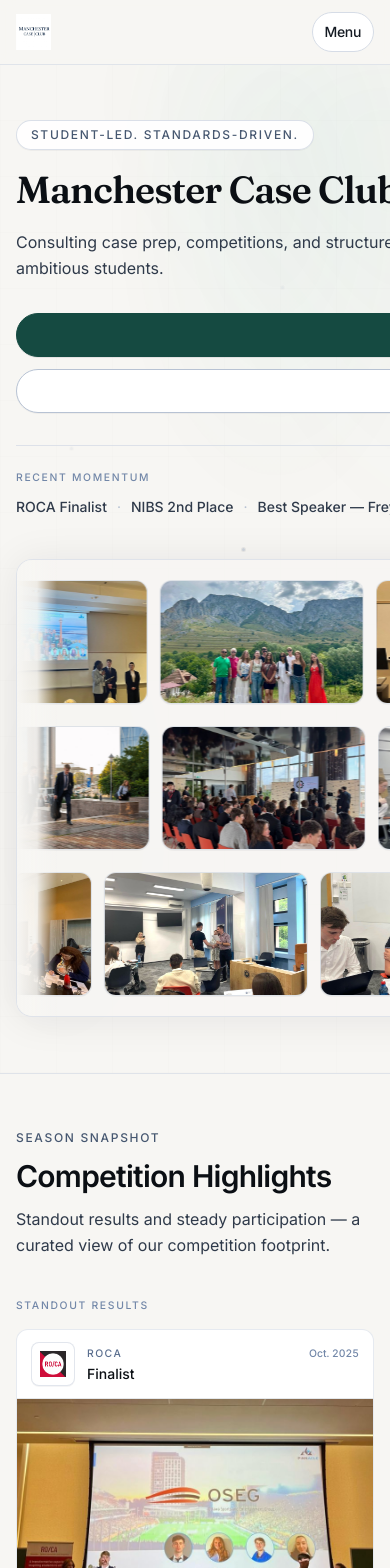
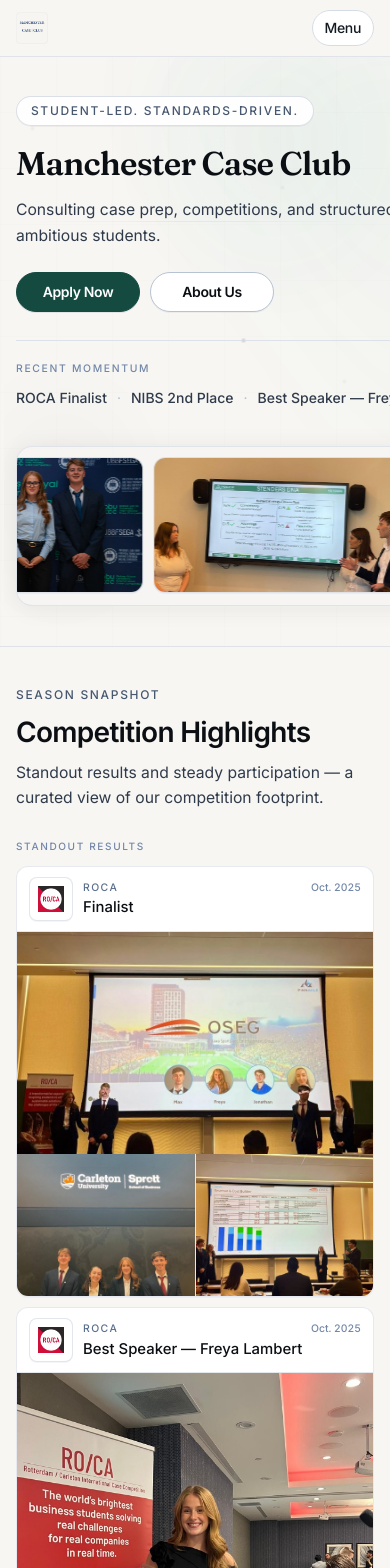
Before and after one commit to maxnilsohare/mcr-case-club, a Next.js app: page / in a window 390 px wide. Shown: the top 1568 px of the page. Built offline with nearby package versions, Linux system fonts and the light colour scheme.

Commit message:
Refine mobile homepage layout and hero interactions.
Improve mobile-first spacing, CTA rendering consistency, animated hero gallery behavior, and competition card sizing so the homepage feels intentional across breakpoints.

```diff
--- a/src/components/site/CompetitionHighlights.tsx
+++ b/src/components/site/CompetitionHighlights.tsx
@@ -222,8 +222,8 @@
       };
 
   return (
-    <article className="group/part relative z-0 flex cursor-default flex-col overflow-hidden rounded-xl border border-ink-200/60 bg-white shadow-[0_1px_0_rgba(15,23,42,0.03)] transition-[box-shadow,border-color,transform,z-index] duration-300 ease-out hover:z-20 hover:scale-[1.03] hover:border-ink-300/85 hover:shadow-[0_12px_36px_rgba(20,26,34,0.11)] motion-reduce:transition-none motion-reduce:hover:scale-100">
-      <div className="flex items-center gap-3 px-3.5 py-3 sm:gap-4 sm:px-4 sm:py-3.5">
+    <article className="group/part relative z-0 flex h-fit cursor-default flex-col overflow-hidden rounded-xl border border-ink-200/60 bg-white shadow-[0_1px_0_rgba(15,23,42,0.03)] transition-[box-shadow,border-color,transform,z-index] duration-300 ease-out hover:z-20 hover:scale-[1.01] hover:border-ink-300/85 hover:shadow-[0_10px_28px_rgba(20,26,34,0.09)] motion-reduce:transition-none motion-reduce:hover:scale-100">
+      <div className="flex items-center gap-2.5 px-3 py-2.5 sm:gap-4 sm:px-4 sm:py-3.5">
         <LogoMark item={item} size="sm" />
         <div className="min-w-0 flex-1">
           <div className="flex items-baseline justify-between gap-2">
@@ -234,7 +234,9 @@
               {item.date}
             </p>
           </div>
-          <p className="mt-0.5 text-sm font-medium leading-snug text-ink-950">{item.result}</p>
+          <p className="mt-0.5 text-[0.93rem] font-medium leading-snug text-ink-950 sm:text-sm">
+            {item.result}
+          </p>
         </div>
       </div>
 
@@ -275,19 +277,22 @@
   const participation = items.filter((i) => i.tier === "participation");
 
   return (
-    <div className="space-y-12">
+    <div className="space-y-8 sm:space-y-12">
       {featured.length > 0 ? (
         <Reveal variant="fadeUp" className="block">
-          <p className="mb-4 text-[0.65rem] font-medium uppercase tracking-[0.16em] text-ink-500">
+          <p className="mb-3 text-[0.63rem] font-medium uppercase tracking-[0.16em] text-ink-500 sm:mb-4">
             Standout results
           </p>
           <StaggerContainer
-            className="grid gap-3 sm:grid-cols-2 lg:grid-cols-3"
+            className="grid gap-2.5 sm:grid-cols-2 sm:gap-3 lg:grid-cols-3"
             stagger={0.06}
             delayChildren={0.02}
           >
             {featured.map((item, index) => (
-              <StaggerItem key={item.id} className={cn("min-w-0", featuredGridSpanClass(index, featured.length))}>
+              <StaggerItem
+                key={item.id}
+                className={cn("min-w-0 self-start", featuredGridSpanClass(index, featured.length))}
+              >
                 <HighlightCollageCard
                   item={item}
                   wideLayout={itemUsesWideCollage(index, featured.length)}
@@ -300,17 +305,17 @@
 
       {participation.length > 0 ? (
         <Reveal variant="fadeUp" className="block" delay={0.04}>
-          <div className="border-t border-ink-200/70 pt-10">
-            <p className="mb-4 text-[0.65rem] font-medium uppercase tracking-[0.16em] text-ink-500">
+          <div className="border-t border-ink-200/70 pt-7 sm:pt-10">
+            <p className="mb-3 text-[0.63rem] font-medium uppercase tracking-[0.16em] text-ink-500 sm:mb-4">
               Participation
             </p>
             <StaggerContainer
-              className="grid gap-3 sm:grid-cols-2 lg:grid-cols-3"
+              className="grid gap-2.5 sm:grid-cols-2 sm:gap-3 lg:grid-cols-3"
               stagger={0.06}
               delayChildren={0.02}
             >
               {participation.map((item) => (
-                <StaggerItem key={item.id} className="min-w-0">
+                <StaggerItem key={item.id} className="min-w-0 self-start">
                   <HighlightCollageCard item={item} />
                 </StaggerItem>
               ))}
--- a/src/components/site/HeroArchiveMarquee.tsx
+++ b/src/components/site/HeroArchiveMarquee.tsx
@@ -40,7 +40,7 @@
   if (set.length === 0) return null;
 
   const cardClass =
-    "group/card relative z-0 h-[7.75rem] w-[12.75rem] shrink-0 cursor-default overflow-hidden rounded-xl border border-ink-200/65 bg-paper-200 shadow-[0_1px_0_rgba(15,23,42,0.04)] transition-[box-shadow,border-color,transform,z-index] duration-300 ease-out will-change-transform hover:z-20 hover:scale-[1.04] hover:border-ink-300/85 hover:shadow-[0_12px_32px_rgba(20,26,34,0.14)] motion-reduce:transition-none motion-reduce:hover:scale-100 sm:h-[8.5rem] sm:w-[14rem] lg:h-[9rem] lg:w-[15rem]";
+    "group/card relative z-0 h-[8.25rem] w-[14rem] shrink-0 cursor-default overflow-hidden rounded-xl border border-ink-200/65 bg-paper-200 shadow-[0_1px_0_rgba(15,23,42,0.04)] transition-[box-shadow,border-color,transform,z-index] duration-300 ease-out will-change-transform hover:z-20 hover:scale-[1.04] hover:border-ink-300/85 hover:shadow-[0_12px_32px_rgba(20,26,34,0.14)] motion-reduce:transition-none motion-reduce:hover:scale-100 sm:h-[8.5rem] sm:w-[14rem] lg:h-[9rem] lg:w-[15rem]";
 
   const phaseDelay = -(MARQUEE_DURATION_S / 3) * rowIndex;
 
@@ -82,6 +82,7 @@
   if (images.length === 0) return null;
 
   const [row0, row1, row2] = partitionIntoThreeRows(images);
+  const mobileBase = ensureMarqueeSet([...images.slice(0, Math.min(images.length, 10))]);
 
   const cardClassStatic =
     "group/card relative z-0 h-[7.75rem] w-full shrink-0 cursor-default overflow-hidden rounded-xl border border-ink-200/65 bg-paper-200 shadow-[0_1px_0_rgba(15,23,42,0.04)] transition-[box-shadow,border-color,transform,z-index] duration-300 ease-out hover:z-20 hover:scale-[1.04] hover:border-ink-300/85 hover:shadow-[0_12px_32px_rgba(20,26,34,0.14)] motion-reduce:transition-none motion-reduce:hover:scale-100 sm:h-[8.5rem] lg:h-[9rem]";
@@ -117,30 +118,60 @@
   ];
 
   return (
-    <div
-      role="region"
-      aria-label="Archive photographs from competitions and training"
-      className="relative overflow-hidden rounded-2xl border border-ink-200/70 bg-paper-100/80 py-3.5 shadow-[0_2px_40px_rgba(20,26,34,0.08)] sm:py-4 lg:py-5"
-    >
+    <>
       <div
-        className="pointer-events-none absolute inset-y-0 left-0 z-10 w-10 bg-gradient-to-r from-paper-100 via-paper-100/90 to-transparent sm:w-14"
+        role="region"
+        aria-label="Archive photographs from competitions and training"
+        className="relative overflow-hidden rounded-2xl border border-ink-200/70 bg-paper-100/80 p-2.5 shadow-[0_2px_24px_rgba(20,26,34,0.07)] sm:hidden"
+      >
+        <div
+          className={cn(
+            "flex w-max gap-2.5 px-1 pb-0.5",
+            !reducedMotion && "animate-hero-marquee motion-reduce:animate-none"
+          )}
+        >
+          {[0, 1].map((dup) =>
+            mobileBase.map((img, i) => (
+              <div
+                key={`${dup}-${img.src}-${i}`}
+                className="group/card relative h-[8.5rem] w-[72vw] max-w-[17rem] shrink-0 overflow-hidden rounded-xl border border-ink-200/65 bg-paper-200 shadow-[0_1px_0_rgba(15,23,42,0.04)]"
+              >
+                <Image
+                  src={img.src}
+                  alt={img.alt}
+                  fill
+                  sizes="(max-width: 640px) 72vw, 272px"
+                  className="object-cover transition-transform duration-300 ease-out group-hover/card:scale-[1.04]"
+                  priority={dup === 0 && i < 2}
+                />
+              </div>
+            ))
+          )}
+        </div>
+      </div>
+
+      <div
+        role="region"
+        aria-label="Archive photographs from competitions and training"
+        className="relative hidden overflow-hidden rounded-2xl border border-ink-200/70 bg-paper-100/80 py-3 shadow-[0_2px_30px_rgba(20,26,34,0.07)] sm:block sm:py-4 lg:py-5"
+      >
+      <div
+        className="pointer-events-none absolute inset-y-0 left-0 z-10 w-6 bg-gradient-to-r from-paper-100 via-paper-100/90 to-transparent sm:w-14"
         aria-hidden
       />
       <div
-        className="pointer-events-none absolute inset-y-0 right-0 z-10 w-10 bg-gradient-to-l from-paper-100 via-paper-100/90 to-transparent sm:w-14"
+        className="pointer-events-none absolute inset-y-0 right-0 z-10 w-6 bg-gradient-to-l from-paper-100 via-paper-100/90 to-transparent sm:w-14"
         aria-hidden
       />
 
       <div className="flex flex-col gap-2.5 sm:gap-3">
         {rows.map(({ list, key }, idx) => (
-          <MarqueeRow
-            key={key}
-            images={list}
-            rowIndex={idx}
-            priorityOnFirstCard={idx === 0}
-          />
+          <div key={key} className={cn(idx > 0 ? "hidden sm:block" : "block")}>
+            <MarqueeRow images={list} rowIndex={idx} priorityOnFirstCard={idx === 0} />
+          </div>
         ))}
       </div>
-    </div>
+      </div>
+    </>
   );
 }
--- a/src/components/site/HomeHero.tsx
+++ b/src/components/site/HomeHero.tsx
@@ -1,7 +1,7 @@
 "use client";
 
+import Link from "next/link";
 import { motion, useReducedMotion, type Variants } from "framer-motion";
-import { ButtonLink } from "@/components/ui/Button";
 import { HeroAmbientBackground } from "@/components/site/HeroAmbientBackground";
 import { HeroArchiveMarquee, type HeroMarqueeImage } from "@/components/site/HeroArchiveMarquee";
 import {
@@ -61,7 +61,7 @@
       <HeroAmbientBackground reducedMotion={reduced} />
 
       <motion.div
-        className="relative mx-auto grid w-full max-w-7xl gap-10 px-4 py-14 sm:gap-12 sm:px-6 sm:py-20 lg:grid-cols-12 lg:gap-12 lg:items-center xl:gap-14"
+        className="relative mx-auto grid w-full max-w-7xl gap-9 px-4 py-10 sm:gap-12 sm:px-6 sm:py-20 lg:grid-cols-12 lg:gap-12 lg:items-center xl:gap-14"
         initial={false}
         animate="visible"
       >
@@ -80,42 +80,52 @@
           ) : null}
           <motion.h1
             variants={heroLine}
-            className="heading font-serif text-balance text-[2.35rem] font-semibold leading-[1.05] tracking-tight text-ink-950 sm:text-5xl md:text-[3.25rem] lg:text-[3.5rem]"
+            className="heading font-serif text-balance text-[2.05rem] font-semibold leading-[1.08] tracking-tight text-ink-950 sm:text-5xl md:text-[3.25rem] lg:text-[3.5rem]"
           >
             {title}
           </motion.h1>
           <motion.p
             variants={heroLine}
-            className="mt-5 max-w-xl text-pretty text-base leading-relaxed text-ink-800 sm:text-lg"
+            className="mt-4 max-w-xl text-pretty text-[0.98rem] leading-relaxed text-ink-800 sm:mt-5 sm:text-lg"
           >
             {subtitle}
           </motion.p>
           {primaryCta || secondaryCta ? (
             <motion.div
               variants={heroLine}
-              className="mt-8 flex flex-col gap-3 sm:flex-row sm:items-center"
+              className="mt-6 flex flex-wrap items-center gap-2.5 sm:mt-8 sm:gap-3"
             >
               {primaryCta ? (
-                <ButtonLink href={primaryCta.href} variant="primary" size="md">
-                  {primaryCta.label}
-                </ButtonLink>
+                <Link
+                  href={primaryCta.href}
+                  className="relative inline-flex h-10 min-w-[7.75rem] items-center justify-center rounded-full border border-accent-800 bg-accent-800 px-4 text-sm font-semibold leading-none tracking-tight text-white shadow-[0_1px_0_rgba(15,23,42,0.08)] transition-[color,background-color,border-color,transform,box-shadow] duration-200 ease-out hover:-translate-y-0.5 hover:border-accent-900 hover:bg-accent-900 hover:shadow-[0_6px_20px_rgba(21,74,65,0.22)] focus-visible:outline-none focus-visible:ring-2 focus-visible:ring-accent-500/35 focus-visible:ring-offset-2 focus-visible:ring-offset-paper-100 active:translate-y-0 active:scale-[0.99] motion-reduce:transition-colors motion-reduce:hover:translate-y-0 motion-reduce:active:scale-100 sm:h-11 sm:min-w-[8.5rem] sm:px-5"
+                >
+                  <span className="relative z-[1] inline-flex items-center justify-center">
+                    {primaryCta.label}
+                  </span>
+                </Link>
               ) : null}
               {secondaryCta ? (
-                <ButtonLink href={secondaryCta.href} variant="secondary" size="md">
-                  {secondaryCta.label}
-                </ButtonLink>
+                <Link
+                  href={secondaryCta.href}
+                  className="relative inline-flex h-10 min-w-[7.75rem] items-center justify-center rounded-full border border-ink-300 bg-white px-4 text-sm font-semibold leading-none tracking-tight text-ink-950 shadow-[0_1px_0_rgba(15,23,42,0.04)] transition-[color,background-color,border-color,transform,box-shadow] duration-200 ease-out hover:-translate-y-0.5 hover:border-ink-400 hover:bg-paper-200 hover:shadow-[0_4px_16px_rgba(20,26,34,0.08)] focus-visible:outline-none focus-visible:ring-2 focus-visible:ring-accent-500/35 focus-visible:ring-offset-2 focus-visible:ring-offset-paper-100 active:translate-y-0 active:scale-[0.99] motion-reduce:transition-colors motion-reduce:hover:translate-y-0 motion-reduce:active:scale-100 sm:h-11 sm:min-w-[8.5rem] sm:px-5"
+                >
+                  <span className="relative z-[1] inline-flex items-center justify-center">
+                    {secondaryCta.label}
+                  </span>
+                </Link>
               ) : null}
             </motion.div>
           ) : null}
           {proofItems.length > 0 ? (
             <motion.div
               variants={heroLine}
-              className="mt-8 border-t border-ink-200/80 pt-6"
+              className="mt-7 border-t border-ink-200/80 pt-5 sm:mt-8 sm:pt-6"
             >
               <p className="mb-2.5 text-[0.65rem] font-medium uppercase tracking-[0.16em] text-ink-500">
                 Recent momentum
               </p>
-              <p className="text-sm leading-relaxed text-ink-800">
+              <p className="flex flex-wrap gap-y-1.5 text-sm leading-relaxed text-ink-800">
                 {proofItems.map((p, i) => (
                   <span key={p.text}>
                     {i > 0 ? <span className="mx-2.5 text-ink-300">·</span> : null}
--- a/src/components/site/Main.tsx
+++ b/src/components/site/Main.tsx
@@ -12,7 +12,7 @@
 
   return (
     <MotionConfig reducedMotion="user">
-      <main key={pathname} className="pt-16">
+      <main key={pathname} className="pt-14 sm:pt-16">
         {children}
       </main>
     </MotionConfig>
--- a/src/components/site/Navbar.tsx
+++ b/src/components/site/Navbar.tsx
@@ -39,14 +39,24 @@
         isScrolled ? "shadow-hairline" : ""
       )}
     >
-      <div className="mx-auto flex h-16 w-full max-w-6xl items-center justify-between px-4 sm:px-6">
+      <div className="mx-auto flex h-14 w-full max-w-6xl items-center justify-between px-4 sm:h-16 sm:px-6">
         <Link href="/" className="flex items-center gap-2.5" aria-label={siteConfig.name}>
-          <span className="relative h-9 w-[150px] sm:w-[180px]">
+          <span className="relative h-8 w-8 sm:hidden">
+            <Image
+              src="/mcc-square-mark.png"
+              alt={siteConfig.name}
+              fill
+              sizes="32px"
+              className="object-contain"
+              priority
+            />
+          </span>
+          <span className="relative hidden h-9 w-[180px] sm:block">
             <Image
               src="/brand/logo.png"
               alt={siteConfig.name}
               fill
-              sizes="(min-width: 640px) 180px, 150px"
+              sizes="180px"
               className="object-contain object-left"
               priority
             />
@@ -81,7 +91,7 @@
 
         <button
           type="button"
-          className="md:hidden inline-flex h-10 items-center justify-center rounded-full border border-ink-200 bg-white px-3 text-sm font-medium tracking-tight text-ink-900 hover:bg-paper-200 focus-visible:outline-none focus-visible:ring-2 focus-visible:ring-accent-500/35 focus-visible:ring-offset-2 focus-visible:ring-offset-paper-100"
+          className="md:hidden inline-flex h-9 items-center justify-center rounded-full border border-ink-200 bg-white px-3 text-sm font-medium tracking-tight text-ink-900 hover:bg-paper-200 focus-visible:outline-none focus-visible:ring-2 focus-visible:ring-accent-500/35 focus-visible:ring-offset-2 focus-visible:ring-offset-paper-100"
           aria-label="Open menu"
           aria-expanded={open}
           onClick={() => setOpen((v) => !v)}
--- a/src/components/site/Section.tsx
+++ b/src/components/site/Section.tsx
@@ -28,8 +28,8 @@
         className
       )}
     >
-      <div className="mx-auto w-full max-w-6xl px-4 py-14 sm:px-6 sm:py-20">
-        <StaggerContainer className="mb-10 max-w-2xl" stagger={0.06} delayChildren={0.02}>
+      <div className="mx-auto w-full max-w-6xl px-4 py-10 sm:px-6 sm:py-20">
+        <StaggerContainer className="mb-7 max-w-2xl sm:mb-10" stagger={0.06} delayChildren={0.02}>
           {eyebrow ? (
             <StaggerItem>
               <p className="eyebrow mb-3 text-ink-600">{eyebrow}</p>
@@ -38,7 +38,7 @@
           <StaggerItem>
             <h2
               className={cn(
-                "heading text-balance text-2xl font-semibold sm:text-3xl",
+                "heading text-balance text-[1.75rem] font-semibold leading-tight sm:text-3xl",
                 titleClassName
               )}
             >
@@ -49,7 +49,7 @@
             <StaggerItem>
               <p
                 className={cn(
-                  "mt-3 text-pretty text-base leading-relaxed text-ink-800",
+                  "mt-2.5 text-pretty text-[0.98rem] leading-relaxed text-ink-800 sm:mt-3 sm:text-base",
                   introClassName
                 )}
               >
--- a/src/components/ui/Button.tsx
+++ b/src/components/ui/Button.tsx
@@ -5,7 +5,7 @@
 type Size = "sm" | "md";
 
 const base =
-  "inline-flex items-center justify-center gap-2 rounded-full border px-4 font-medium tracking-tight transition-[color,background-color,border-color,transform,box-shadow] duration-200 ease-out focus-visible:outline-none focus-visible:ring-2 focus-visible:ring-accent-500/35 focus-visible:ring-offset-2 focus-visible:ring-offset-paper-100 disabled:pointer-events-none disabled:opacity-60 motion-reduce:transition-colors hover:-translate-y-0.5 active:translate-y-0 active:scale-[0.99] motion-reduce:hover:translate-y-0 motion-reduce:active:scale-100";
+  "relative inline-flex items-center justify-center gap-2 rounded-full border px-4 font-medium leading-none tracking-tight text-center whitespace-nowrap transition-[color,background-color,border-color,transform,box-shadow] duration-200 ease-out focus-visible:outline-none focus-visible:ring-2 focus-visible:ring-accent-500/35 focus-visible:ring-offset-2 focus-visible:ring-offset-paper-100 disabled:pointer-events-none disabled:opacity-60 motion-reduce:transition-colors hover:-translate-y-0.5 active:translate-y-0 active:scale-[0.99] motion-reduce:hover:translate-y-0 motion-reduce:active:scale-100";
 
 const variantClasses: Record<Variant, string> = {
   primary:
@@ -34,7 +34,11 @@
     <button
       className={cn(base, variantClasses[variant], sizeClasses[size], className)}
       {...props}
-    />
+    >
+      <span className="relative z-[1] inline-flex items-center justify-center">
+        {props.children}
+      </span>
+    </button>
   );
 }
 
@@ -57,7 +61,7 @@
       className={cn(base, variantClasses[variant], sizeClasses[size], className)}
       {...props}
     >
-      {children}
+      <span className="relative z-[1] inline-flex items-center justify-center">{children}</span>
     </Link>
   );
 }
```
